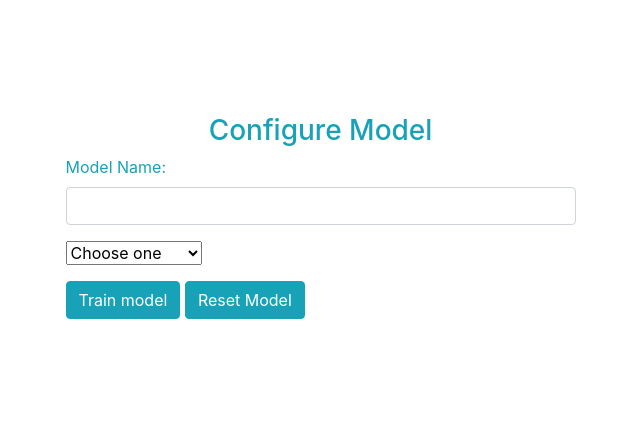
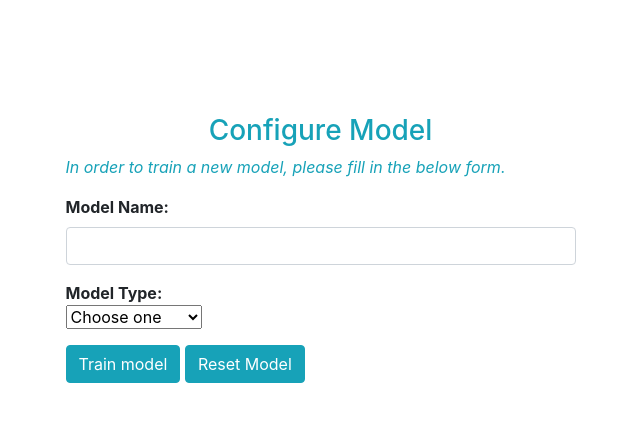
Before and after one commit to emilgq/MVK-GL, a Flask app: page /project/train in a window 1280 px wide. Shown: the part 56-478 px from the top of the page, without its empty margins (327-967 px from the left). Run offline with Flask 2, Linux system fonts and the light colour scheme; the visitor is signed in with stand-in values (Sample User, id 1); some libraries are stand-ins or nearby versions.

Commit message:
added some information regarding every selection the user can choose before training

```diff
--- a/front-end/templates/train.html
+++ b/front-end/templates/train.html
@@ -8,12 +8,12 @@
                 <div id="login-column" class="col-md-6">
                     <div id="login-box" class="col-md-12">
                         <form id="login-form" class="form" action="" method="post">
-                            <h3 class="text-center text-info">Configure Model</h3>
+                            <h3 class="text-center text-info">Configure Model</h3><p class="text-info"> <i>In order to train a new model, please fill in the below form.</i></p>
                             <div class="form-group">
-                                <label for="modelname" class="text-info">Model Name:</label><br>
+                                <label for="modelname"><b>Model Name: </b></label><br>
                                 <input type="text" name="modelname" id="modelname" class="form-control">
                             </div>
-                            <div class="form-group">
+                            <div class="form-group"><b>Model Type:</b> <br>
                               <select name = "modeltype" id = "modeltype">
                                 <option value = "Default" selected>Choose one</option>
                                 <option value = "RandomForest">Random Forest</option>
@@ -27,27 +27,30 @@
            </div> -->
            <!-- XBG VALUES -->
                             <div id = "XGB" class="form-group" style = "display:none;">
-                                <label for="learningrate">Learning Rate:</label><br>
+                                <label for="learningrate"><b> Learning Rate: </b></label><br>
                                 <input type="range" min="0" max="10" value="0" class="slider" id="myRange" name = "learningrateXG">
-                                <p>Value: <span id="demo"></span></p>
+                                <p><i>Value:</i> <span id="demo"></span></p>
                                 <!-- <div class="form-group">
                                     <label for="learningrate" class="text-info">Learning Rate:</label><br>
                                     <input type="range" min="0" max="10" value="5" class="slider" id="myRange">
                                     <p>Value: <span id="demo"></span></p>
                                 </div> -->
-                                <label for="maxdepth" class="form-group">Max Depth: <br>Insert any number larger than 0</label><br>
+                                <label for="maxdepth" class="form-group"> <b> Max Depth: </b><br><i>Insert any number larger than 0</i></label><br>
                                 <input type="number" min="0"  value="0" class="slider" id="myRange2" name = "maxdepthXG">
-                                <p>Your selected max depth is: <span id="demo2"></span></p>
-                                <label for="trainsplit" class="form-group">Train Split:</label><br>
+                                <p><i>Your selected max depth is: </i><span id="demo2"></span></p>
+                                <label for="trainsplit" class="form-group"><b>Train Split: </b></label><br>
                                 <input type="range" min="0" max="100" value="0" class="slider" id="myRange3" name ="trainsplitXG">
                                 <p>Value: <span id="demo3"></span></p>
-                                <label for="valsplit" class="form-group">Validation Split:</label><br>
+                                <label for="valsplit" class="form-group"><b>Validation Split: </b></label><br>
                                 <input type="hidden" min="0" max="100" value="0" class="slider" id="myRange4" name = "valsplitXG">
-                                <p> <span id="demo4"></span></p>
+                                <p> <span id="demo4"></span></p><hr>
+                                <p><h3>Your selected values for this model are:</h3><br><li>Model Name:</li> <li>Model Type: XGBoost</li><li>Learning Rate:<span id="demo"></span> </li>
+                                <li>Max Depth:</li><li>Trainsplit:</li><li>Valsplit:</li><br>Press the "Train Model" button below to proceed with training.<hr>
+                                </p>
                             </div>
                             <!-- SVR VALS -->
                             <div id = "SVR" class="form-group" style = "display:none;">
-                              <br>
+                              <br><p> <b>Select an option</b> </p>
                               <select name = "SVR KERNEL" id = "KERNEL">
                                 <option value = "linear" selected>linear</option>
                                 <option value = "poly">poly</option>
@@ -55,10 +58,10 @@
                                 <option value = "rbf">rbf</option>
                                 <option value = "sigmoid">sigmoid</option>
                               </select>
-                              <br>
-                                <label for="c">c:</label><br>
-                                <input type="number" min="0" value="5" class="slider" id="myRange" name = "CSVR">
-                                <p>Value: <span id="demo"></span></p>
+                              <br><br>
+                                <label for="c"><b>Select a value for c:</b></label><br>
+                                <input type="number" min="0" value="5" class="slider" id="myRange11" name = "CSVR">
+                                <p><i>Value: </i><span id="demo11"></span></p>
                                 <!-- <div class="form-group">
                                     <label for="learningrate" class="text-info">Learning Rate:</label><br>
                                     <input type="range" min="0" max="10" value="5" class="slider" id="myRange">
@@ -67,13 +70,15 @@
                                 <!-- <label for="maxdepth" class="form-group">Max Depth: <br>Insert any number larger than 0</label><br>
                                 <input type="number" min="0"  value="0" class="slider" id="myRange2" name = "maxdepthXG">
                                 <p>Your selected max depth is: <span id="demo2"></span></p> -->
-                                <label for="trainsplit" class="form-group">Train Split:</label><br>
+                                <label for="trainsplit" class="form-group"><b>Train Split:</b></label><br>
                                 <input type="range" min="0" max="100" value="0" class="slider" id="myRange7" name ="trainsplitSVR">
-                                <p>Value: <span id="demo7"></span></p>
-                                <label for="valsplit" class="form-group">Validation Split:</label><br>
+                                <p><i>Value: </i><span id="demo7"></span></p>
+                                <label for="valsplit" class="form-group"><b>Validation Split:</b></label><br>
                                 <input type="hidden" min="0" max="100" value="0" class="slider" id="myRange8" name = "valsplitSVR">
-                                <p>Value: <span id="demo8"></span></p>
-
+                                <p><i>Value: </i><span id="demo8"></span></p>
+                                <hr><p><h3>Your selected values for this model are:</h3><br><li>Model Name:</li> <li>Model Type: SVR</li><li>Learning Rate:<span id="demo"></span> </li>
+                                <li>Max Depth:</li><li>Trainsplit:</li><li>Valsplit:</li><br>Press the "Train Model" button below to proceed with training.<hr>
+                                </p>
                                 <!-- <label for="trainsplit" class="form-group">Train Split:</label><br>
                                 <input type="range" min="0" max="100" value="0" class="slider" id="myRange3" name ="trainsplitXG">
                                 <p>Value: <span id="demo3"></span></p>
@@ -98,19 +103,22 @@
                                 <p> <span id="demo4"></span></p>
                             </div> -->
                               <!-- RF VALUES -->
-                            <div id = "RF" class ="form-group" style = "display:none;">
-                                <label for="n-estimators">n-estimators:</label><br>
+                            <div id = "RF" class ="form-group" style = "display:none;"><br>
+                                <label for="n-estimators"><b>Select a value for the amount of n-estimators:</b></label><br>
                                 <input type="number" min="0" value="0" class="slider" id="myRange5" name = "n-estimatorRF">
-                                <p>Value: <span id="demo5"></span></p>
-                                <label for="maxdepth" class="form-group">Max Depth:</label><br>
+                                <p><i>Value: </i><span id="demo5"></span></p>
+                                <label for="maxdepth" class="form-group"><b>Max Depth:</b></label><br>
                                 <input type="range" min="0" max="25" value="0" class="slider" id="myRange6" name = "maxdepthRF">
-                                <p>Value: <span id="demo6"></span></p>
-                                <label for="trainsplit" class="form-group">Train Split:</label><br>
+                                <p><i>Value: </i><span id="demo6"></span></p>
+                                <label for="trainsplit" class="form-group"><b>Train Split:</b></label><br>
                                 <input type="range" min="0" max="100" value="0" class="slider" id="myRange9" name = "trainsplitRF">
-                                <p>Value: <span id="demo9"></span></p>
-                                <label for="valsplit" class="form-group">Validation Split:</label><br>
+                                <p><i>Value: </i><span id="demo9"></span></p>
+                                <label for="valsplit" class="form-group"><b>Validation Split:</b></label><br>
                                 <input type="hidden" min="0" max="100" value="0" class="slider" id="myRange10" name = "valsplitRF">
-                                <p>Value: <span id="demo10"></span></p>
+                                <p><i>Value: </i><span id="demo10"></span></p>
+                                <hr><p><h3>Your selected values for this model are:</h3><br><li>Model Name:</li> <li>Model Type: Random Forest</li><li>Learning Rate:<span id="demo"></span> </li>
+                                <li>Max Depth:</li><li>Trainsplit:</li><li>Valsplit:</li><br>Press the "Train Model" button below to proceed with training.<hr>
+                                </p>
                             </div>
                             </div>
                                 <!-- <label for="modeltype" class="text-info">Model Type:</label><br>
@@ -161,6 +169,7 @@
         var slider8 = document.getElementById("myRange8");
         var slider9 = document.getElementById("myRange9");
         var slider10 = document.getElementById("myRange10");
+        var slider11 = document.getElementById("myRange11");
         var output = document.getElementById("demo");
         var output2 = document.getElementById("demo2");
         var output3 = document.getElementById("demo3");
@@ -171,6 +180,7 @@
         var output8 = document.getElementById("demo8");
         var output9 = document.getElementById("demo9");
         var output10 = document.getElementById("demo10");
+        var output11 =document.getElementById("demo11")
 
         output.innerHTML = slider.value;
         output2.innerHTML = slider2.value;
@@ -180,6 +190,7 @@
         output6.innerHTML = slider6.value;
         output7.innerHTML = slider7.value;
         output9.innerHTML = slider9.value;
+        output11.innerHTML = slider11.value;
         slider.oninput = function() {
           output.innerHTML = this.value/10;
         }
@@ -203,6 +214,9 @@
         slider9.oninput = function() {
           output9.innerHTML = this.value;
           output10.innerHTML = (100 - this.value);
+        }
+        slider11.oninput=function(){
+          output11.innerHTML=this.value;
         }
         // slider4.oninput = function() {
         //   output4.innerHTML = this.value/10;
```
